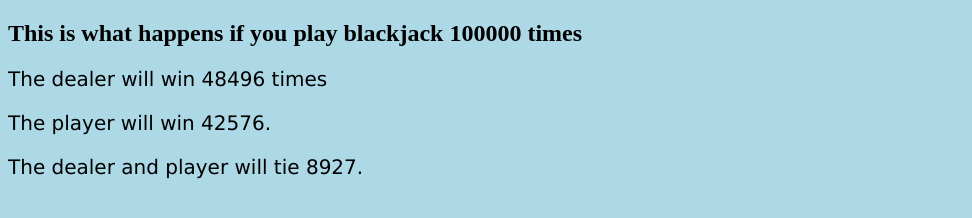
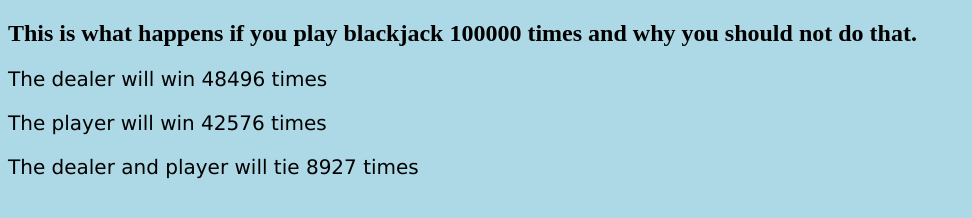
Before and after one commit to Aintnothingbutachickenwing/aintnothingbutachickenwing.github.io, a plain HTML site: page index.html in a window 1280 px wide. Shown: the whole page, without its empty margins (0-972 px from the left). Drawn offline with Linux system fonts and the light colour scheme.

Commit message:
Update index.html

```diff
--- a/index.html
+++ b/index.html
@@ -20,11 +20,12 @@ p {
 </head>
 <body>
 
-<h2>This is what happens if you play blackjack 100000 times</h2>
+<h2>This is what happens if you play blackjack 100000 times and why you should not do that.</h2>
 
 <p id="dealer"></p>
 <p id="player"></p>
 <p id="tie"></p>
+
 
 <script>
 
@@ -210,10 +211,10 @@ document.getElementById("dealer").innerHTML =
 "The dealer will win" + ' '+ dealerwins + " times"
 
 document.getElementById("player").innerHTML =
-"The player will win" + ' '+playerwins + ".";
+"The player will win" + ' '+playerwins + " times";
 
 document.getElementById("tie").innerHTML =
-"The dealer and player will tie" + ' '+ties + ".";
+"The dealer and player will tie" + ' '+ties + " times";
 
 </script>
 
```
